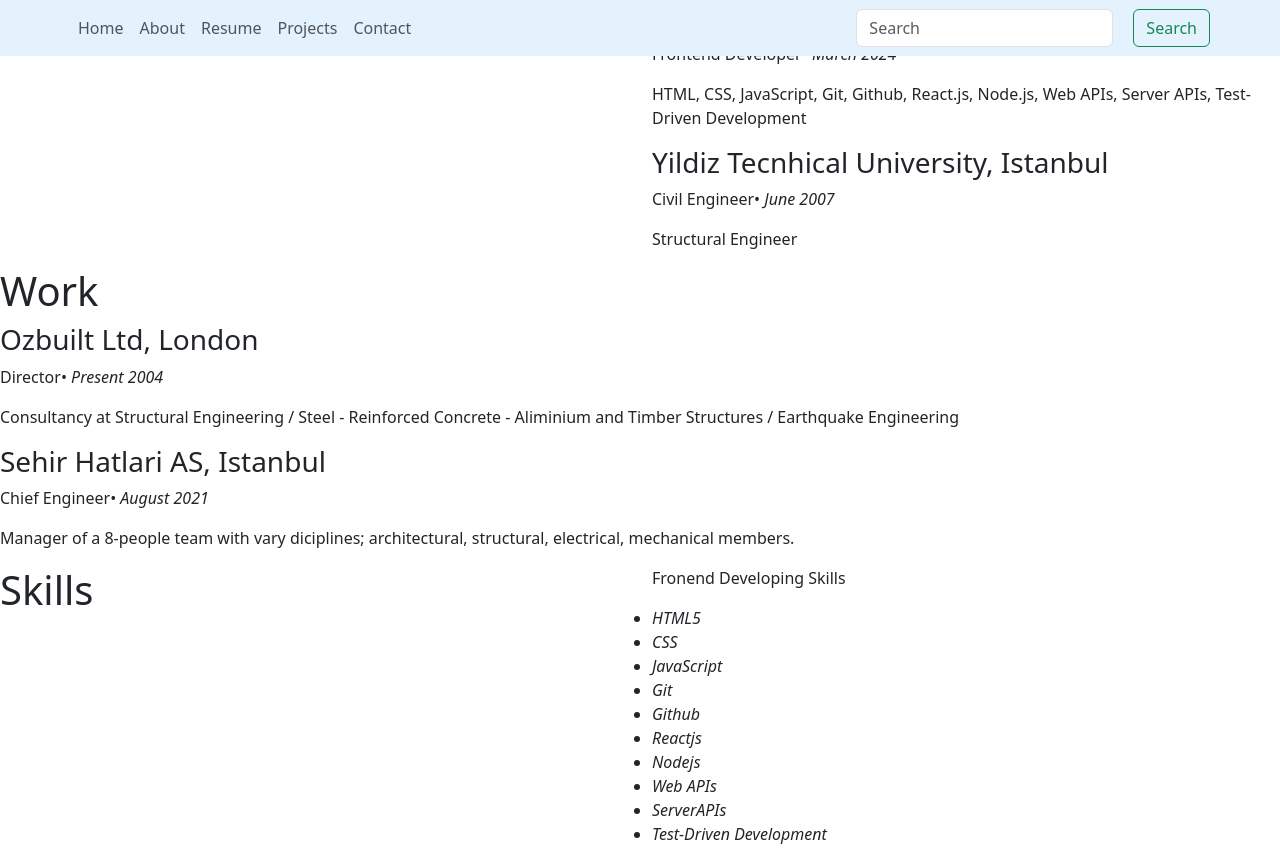
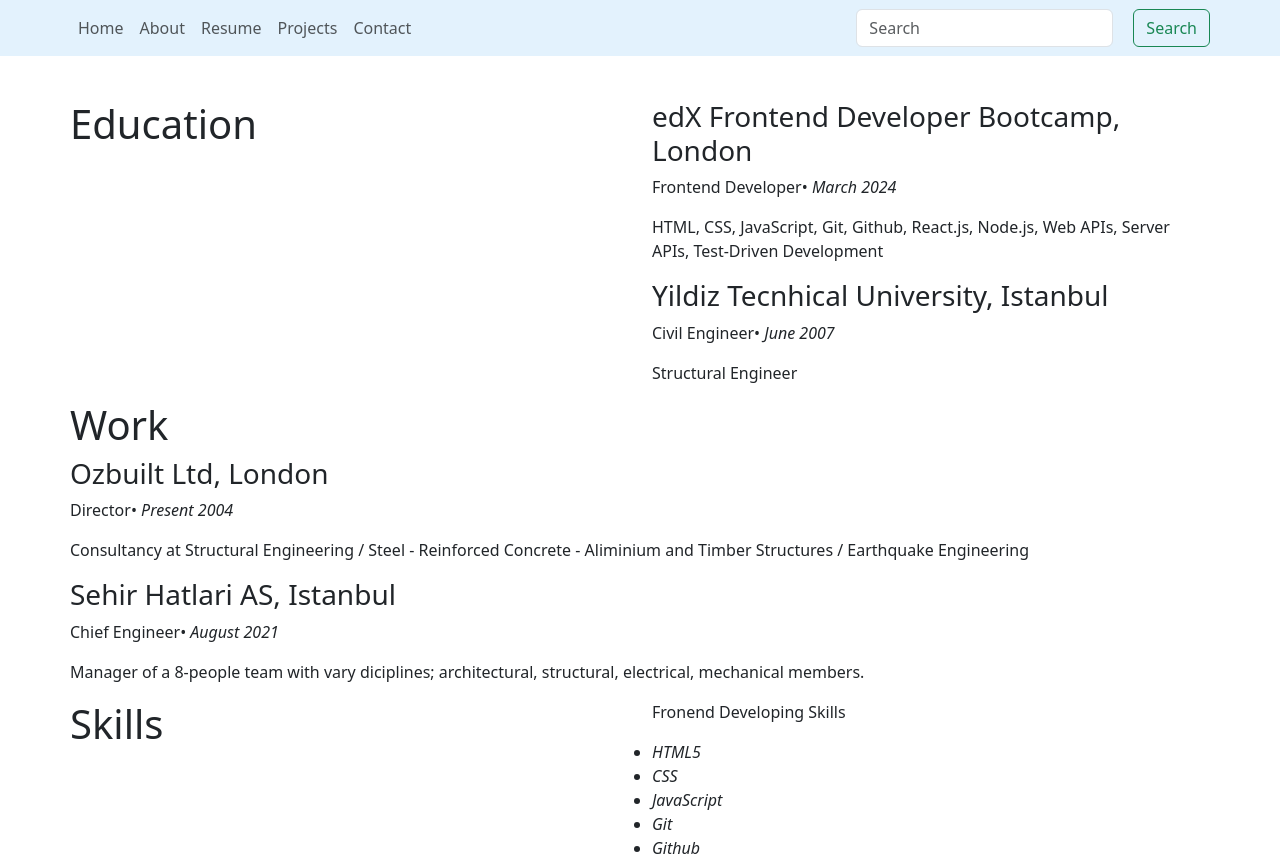
Before and after one commit to ozdilkazim/MyPortfolio, a React (Vite) app: page /resume in a window 1280 px wide. Shown: the top 856 px of the page. Built offline with nearby package versions, Linux system fonts and the light colour scheme.

Commit message:
functions changed to new React from previous version of React

```diff
--- a/src/App.jsx
+++ b/src/App.jsx
@@ -1,4 +1,3 @@
-import React, { Component } from 'react';
 import { BrowserRouter as Router, Route, Routes } from 'react-router-dom';
 import Header from './components/Header';
 import Footer from './components/Footer';
@@ -7,28 +6,23 @@ import About from './components/pages/About';
 import Resume from './components/pages/Resume';
 import Project from './components/pages/Project';
 import Contact from './components/pages/Contact';
-import myResume from '/myresume';
 
-class App extends Component {
-  render() {
+export default function App() {
     return (
       <Router>
         <header className="container-fluid bg-light" id="header">
           <Header />
         </header>
           <Routes>
-            <Route path="/" element={<Home myResume={myResume}/>} />
-            <Route path="/about" element={<About myResume={myResume}/>} />
-            <Route path="/resume" element={<Resume myResume={myResume}/>} />
-            <Route path="/project" element={<Project myResume={myResume}/>} />
-            <Route path="/contact" element={<Contact myResume={myResume}/>} />
+            <Route path="/" element={<Home/>} />
+            <Route path="/about" element={<About/>} />
+            <Route path="/resume" element={<Resume/>} />
+            <Route path="/project" element={<Project/>} />
+            <Route path="/contact" element={<Contact/>} />
           </Routes>
         <footer className="container-fluid" id="footer">
-          <Footer myResume={myResume} />
+          <Footer/>
         </footer>
       </Router>
     );
   }
-}
-
-export default App;
--- a/src/components/Footer.jsx
+++ b/src/components/Footer.jsx
@@ -1,14 +1,12 @@
-import React, { Component } from 'react';
-export default class Footer extends Component {
-  render() {
-    let myResume = this.props.myResume;
+import myResume from '/myresume';
+export default function Footer() {
     return (
       <div className="container">
        <div className="row">
           <div className="social-links">
             <ul className="list-group">
               {
-                myResume.socialLinks && myResume.socialLinks.map((item)=>{
+                myResume.socialLinks.map((item)=>{
                   return(
                     <li key={`${item.name}`} className="list-group-item">
                       <a href={item.url}>
@@ -23,5 +21,4 @@ export default class Footer extends Component {
        </div>
       </div>
     );
-  }
 }
--- a/src/components/pages/About.jsx
+++ b/src/components/pages/About.jsx
@@ -1,7 +1,6 @@
-import React, { Component } from 'react';
-export default class About extends Component {
-  render() {
-    let myResume = this.props.myResume;
+
+import myResume from '/myresume';
+export default function About() {
     return (
       <section className="container about" id="about">
          <div className="row content">
@@ -25,4 +24,3 @@ export default class About extends Component {
       </section>
     );
   }
-}
--- a/src/components/pages/Contact.jsx
+++ b/src/components/pages/Contact.jsx
@@ -1,7 +1,5 @@
-import React, { Component } from 'react';
-export default class Contact extends Component {
-  render() {
-    let myResume = this.props.myResume;
+import myResume from '/myresume';
+export default function Contact() {
     return (
       <section id="contact">
           <div className="row">
@@ -22,5 +20,4 @@ export default class Contact extends Component {
           </div>
         </section>
         );
-  }
 }
--- a/src/components/pages/Home.jsx
+++ b/src/components/pages/Home.jsx
@@ -1,7 +1,5 @@
-import React, { Component } from 'react';
-export default class Home extends Component {
-  render() {
-    let myResume = this.props.myResume;
+import myResume from '/myresume';
+export default function Home() {
     return (
       <section className="container-fluid home">
         <div className="container jumbotron">
@@ -17,4 +15,3 @@ export default class Home extends Component {
       </section>
     );
   }
-}
--- a/src/components/pages/Project.jsx
+++ b/src/components/pages/Project.jsx
@@ -1,16 +1,12 @@
-import React, { Component } from 'react';
-
-export default class Project extends Component {
-  render() {
-    let myResume = this.props.myResume;
-
+import myResume from '/myresume';
+export default function Project() {
     return (
       <section className="container" id="portfolio">
         <div className="row">
           <div className="col">
             <div id="portfolio-grid" key="1" className="portfolio-grid">
             {
-              myResume.project && myResume.project.map((item)=>{
+              myResume.project.map((item)=>{
                 return(
 
                   <div className="row portfolio-item" id={`projct-${item.id}`} key={item.id}>
@@ -37,5 +33,4 @@ export default class Project extends Component {
         </div>
       </section>
         );
-  }
 }
--- a/src/components/pages/Resume.jsx
+++ b/src/components/pages/Resume.jsx
@@ -1,19 +1,14 @@
-import React, { Component } from 'react';
-export default  class Resume extends Component {
-  render() {
-    let myResume = this.props.myResume;
+import myResume from '/myresume';
+export default function Resume () {
     return (
-      <section id="resume" className="container-fluid">
-
+      <section id="resume" className="container resume">
          <div className="row education">
-
             <div className="col">
                <h1><span>Education</span></h1>
             </div>
-
             <div className="col">
               {
-                myResume.education && myResume.education.map((item)=>{
+               myResume.education.map((item)=>{
                   return(
                     <div className="row">
                        <div className="col">
@@ -38,7 +33,7 @@ export default  class Resume extends Component {
 
             <div className="col">
               {
-                myResume.work && myResume.work.map((item) => {
+                myResume.work.map((item) => {
                   return(
                     <div className="row">
                        <div className="col">
@@ -58,25 +53,17 @@ export default  class Resume extends Component {
               }
             </div>
          </div>
-
-
          <div className="row">
-
             <div className="col">
                <h1><span>Skills</span></h1>
             </div>
-
             <div className="col">
-
-               <p>
-               {myResume.skillsDescription}
-               </p>
+               <p>{myResume.skillsDescription}</p>
 
    				<div className="row">
-
    				   <ul className="col skills">
                 {
-                  myResume.skills && myResume.skills.map((item) => {
+                  myResume.skills.map((item) => {
                     return(
                       <li>
                       <span className={`skill-counter ${item.skillname.toLowerCase()}`}>
@@ -96,5 +83,4 @@ export default  class Resume extends Component {
 
       </section>
     );
-  }
 }
--- a/src/components/pages/css/style.css
+++ b/src/components/pages/css/style.css
@@ -86,7 +86,7 @@ input[type="search"].nav-search {
     font-size: 100px;
 }
 
-.about {
+#root section:nth-last-child(2) {
     margin-top:100px;
 }
 
```
